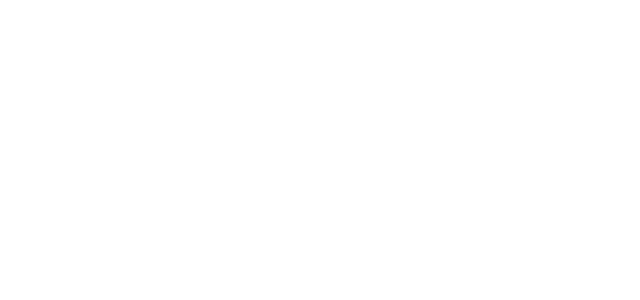
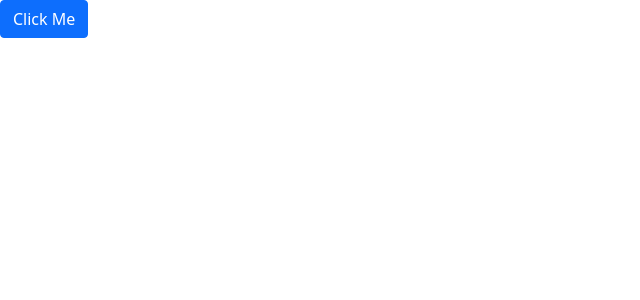
Before and after one commit to EduardoMSato/pokemon-search-react, a React (Create React App) app in the folder pokemon-search-react/: page / in a window 1280 px wide. Shown: the top 300 px of the page, without its empty margins (0-640 px from the left). Built offline with nearby package versions, Linux system fonts and the light colour scheme.

Commit message:
Instalado Bootstrap, criado pasta Page e arquivo home.jsx, criado um botao basico para o teste do bootstrap(app.js)

```diff
--- a/pokemon-search-react/package.json
+++ b/pokemon-search-react/package.json
@@ -6,7 +6,9 @@
     "@testing-library/jest-dom": "^5.16.4",
     "@testing-library/react": "^13.1.1",
     "@testing-library/user-event": "^13.5.0",
+    "bootstrap": "^5.1.3",
     "react": "^18.1.0",
+    "react-bootstrap": "^2.3.1",
     "react-dom": "^18.1.0",
     "react-scripts": "5.0.1",
     "web-vitals": "^2.1.4"
--- a/pokemon-search-react/src/App.js
+++ b/pokemon-search-react/src/App.js
@@ -1,10 +1,11 @@
 import logo from './logo.svg';
 import './App.css';
+import { Button } from 'react-bootstrap';
 
 function App() {
   return (
     <div className="App">
-
+      <Button>Click Me</Button>
     </div>
   );
 }
--- a/pokemon-search-react/src/index.js
+++ b/pokemon-search-react/src/index.js
@@ -3,6 +3,7 @@
 import './index.css';
 import App from './App';
 import reportWebVitals from './reportWebVitals';
+import 'bootstrap/dist/css/bootstrap.min.css';
 
 const root = ReactDOM.createRoot(document.getElementById('root'));
 root.render(
--- /dev/null
+++ b/pokemon-search-react/src/pages/home.jsx
@@ -0,0 +1 @@
+import React from 'react';
```
Also changed, not shown: 1 other file (tests, documents, lock files or other folders).
